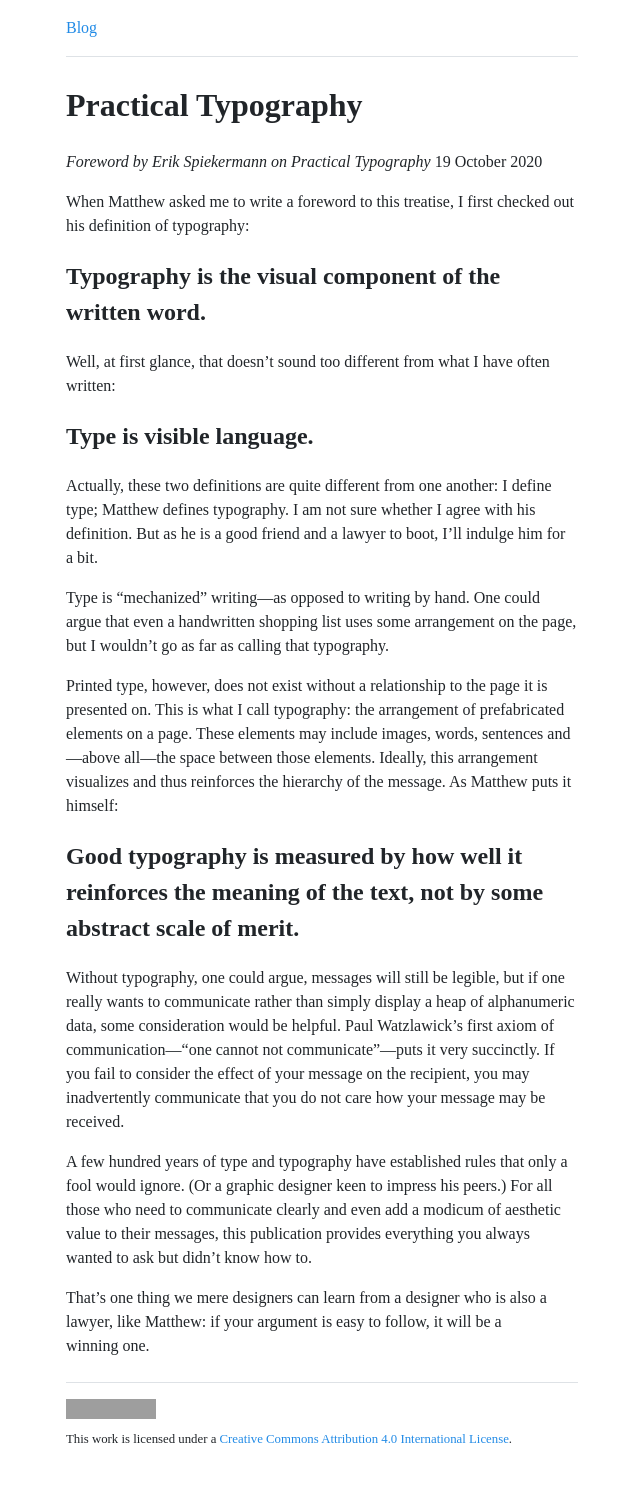
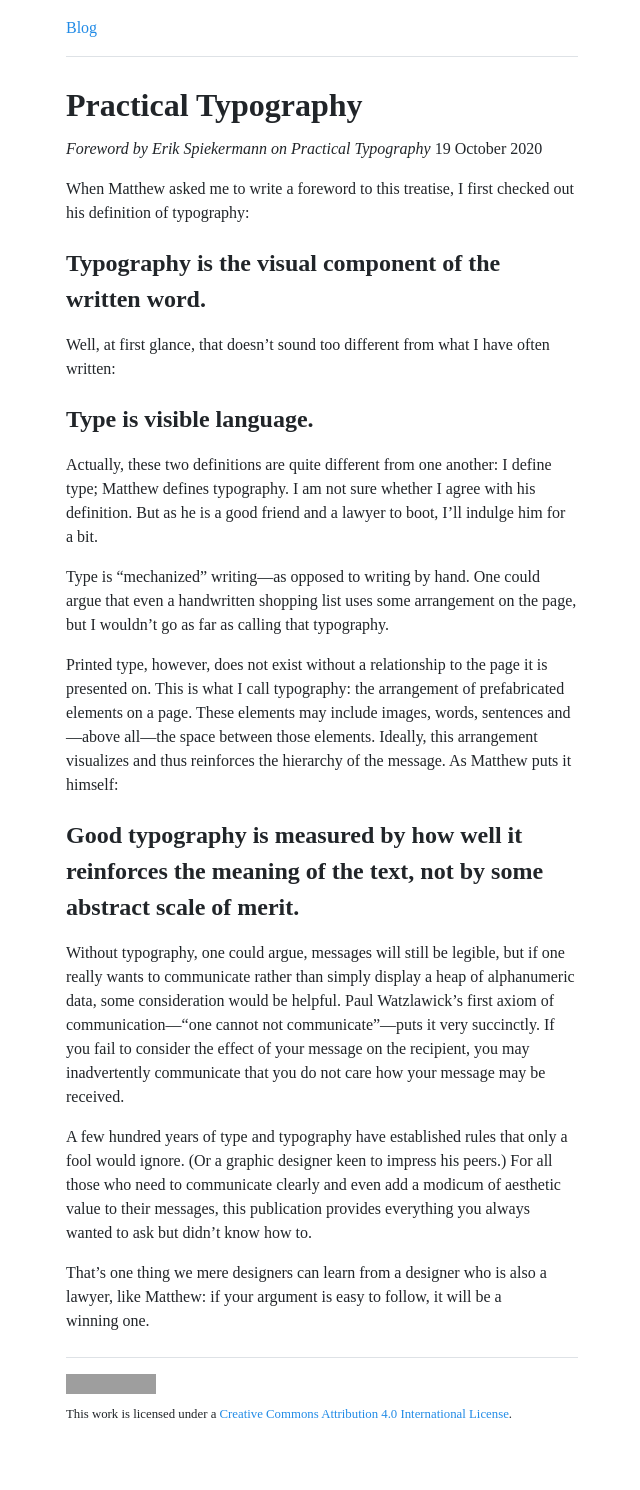
Before and after one commit to reedeeng/blog, a Jekyll site: the page built from _posts/2020-10-19-practical-typography.md, in a window 1280 px wide. Shown: the whole page, without its empty margins (318-958 px from the left). Built offline with Jekyll 4.4.1, drawn with Linux system fonts in a browser that asks for light colours; some web fonts are replaced; after the commit the page ends 1465 px from its top, so only the background shows below that; grey boxes are pictures that could not be loaded.

Commit message:
Update _typography.scss

```diff
--- a/_sass/_typography.scss
+++ b/_sass/_typography.scss
@@ -35,3 +35,20 @@
 	font-style: italic;
 	font-weight: 600;
 }
+
+//
+.text-dark {
+  color: $gray-900;
+}
+
+//
+h1,
+h2,
+h3,
+h4,
+h5,
+h6 {
+  margin-bottom: .5rem;
+
+
+}
```
